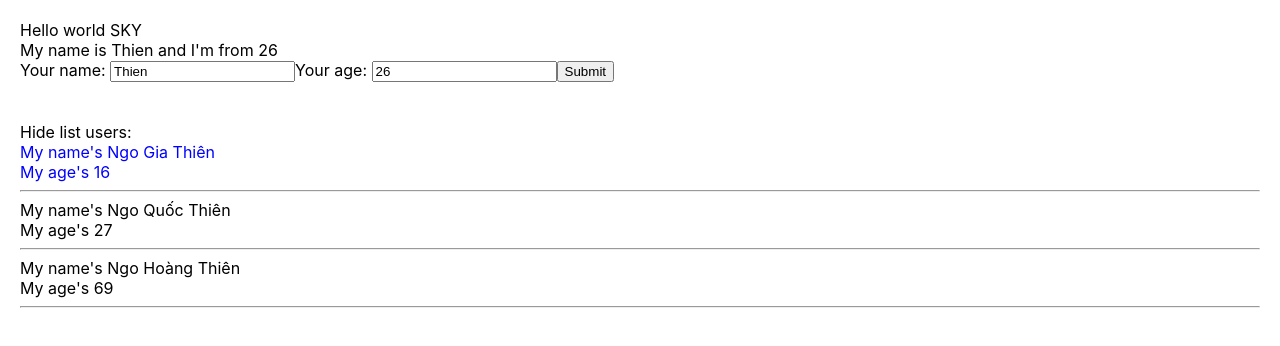
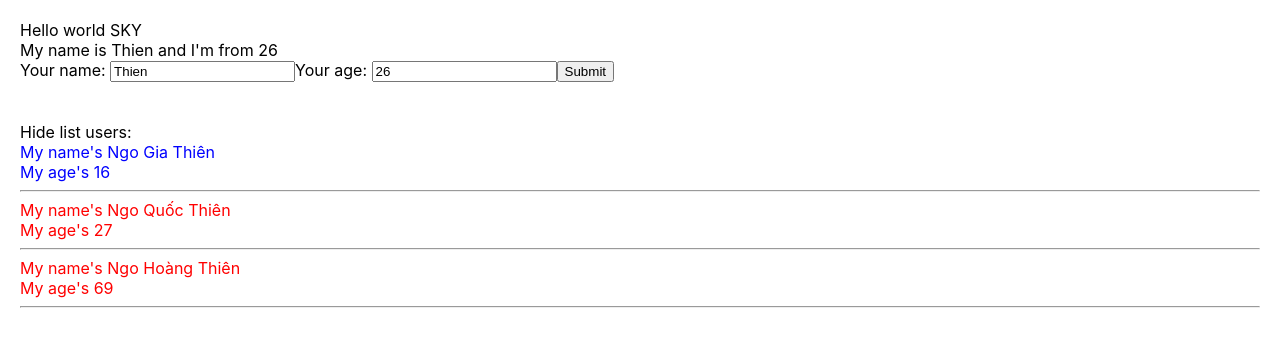
Before and after one commit to thienng77/ReactJS, a React (Create React App) app: page / in a window 1280 px wide. Shown: the top 346 px of the page. Built offline with nearby package versions, Linux system fonts and the light colour scheme.

Commit message:
css với react

```diff
--- a/package.json
+++ b/package.json
@@ -13,6 +13,7 @@
     "redux": "4.2.0",
     "redux-devtools-extension": "2.13.9",
     "redux-thunk": "2.4.1",
+    "sass": "1.53.0",
     "web-vitals": "2.1.4"
   },
   "scripts": {
--- a/src/App.js
+++ b/src/App.js
@@ -1,5 +1,5 @@
 import logo from './logo.svg';
-import './App.css';
+import './App.scss';
 import { useDispatch, useSelector } from 'react-redux';
 import { increaseCounter, decreaseCounter } from './redux/action/counterAction';
 import MyComponent from './component/MyComponent';
--- a/src/App.css
+++ b/src/App.scss
@@ -1,14 +1,5 @@
 
-.red{
-  color: red;
-}
-
-.blue{
-  color: blue;
-}
-
-
-body {
+ body {
   padding: 20px;
   margin: 0;
   font-family: -apple-system, BlinkMacSystemFont, 'Segoe UI', 'Roboto', 'Oxygen',
--- a/src/component/DisplayInfo.js
+++ b/src/component/DisplayInfo.js
@@ -1,6 +1,6 @@
 import react from "react";
 import React from "react";
-
+import './DisplayInfo.scss'
 class DisplayInfo extends React.Component {
     state = {
         isShowListUser : true
@@ -11,13 +11,9 @@ class DisplayInfo extends React.Component {
        })
     }
     render() {
-        //console.log(this.props)
-        //destructuring array/object
         const { listUsers } = this.props;
-        console.log(listUsers);
-        //props -> viết tắt property
         return (
-            <div>
+            <div className="display-info-container">
                 <div>
                     <span onClick={() => { this.handleShowHIde() }}>{this.state.isShowListUser === true ? "Hide list users:" : "Show list users:"} </span>
                 </div>
@@ -26,7 +22,7 @@ class DisplayInfo extends React.Component {
                         {
                             listUsers.map((user) => {
                                 return (
-                                    <div key={user.id} className={user.age > 18 ? "green" : "blue"}>
+                                    <div key={user.id} className={user.age > 18 ? "red" : "blue"}>
                                         <div>My name's {user.name}</div>
                                         <div>My age's {user.age}</div>
                                         <hr />
--- /dev/null
+++ b/src/component/DisplayInfo.scss
@@ -0,0 +1,9 @@
+.display-info-container{
+    .red{
+    color: red;
+    }
+
+    .blue{
+    color: blue;
+    }
+}
```
Also changed, not shown: 1 other file (tests, documents, lock files or other folders).
